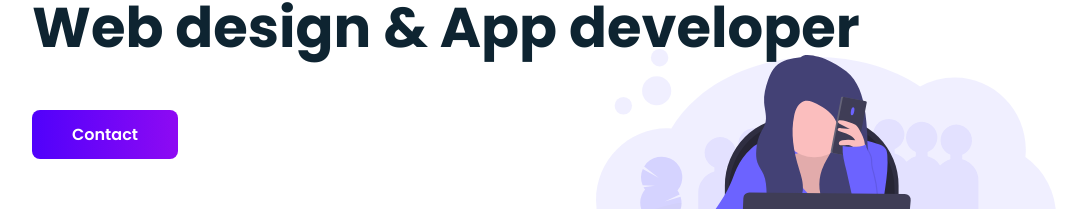
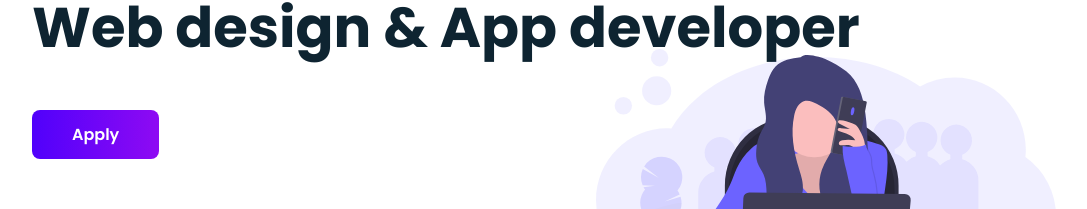
Before and after one commit to karthickraja432001/karthick, a plain HTML site: page karthick/index.html in a window 1280 px wide. Shown: the part 368-577 px from the top of the page, without its empty margins (96-1183 px from the left). Drawn offline with nearby package versions, Linux system fonts and the light colour scheme; a web font is replaced by a local one.

Commit message:
index.html

```diff
--- a/karthick/index.html
+++ b/karthick/index.html
@@ -57,7 +57,7 @@
             Hi, <br />I'm <spa class="home_title-color">KARTHICKRAJA RAMESH</spa
             ><br />Web design & App developer
           </h1>
-          <a href="https://docs.google.com/forms/d/1jVF0uIx6FtSdHrDhWrOKmnVIQ6sFOmn5CBE5_vpNDVI/edit"contact" class="button"> Contact</a>
+          <a href="https://docs.google.com/forms/d/1jVF0uIx6FtSdHrDhWrOKmnVIQ6sFOmn5CBE5_vpNDVI/edit"Apply" class="button"> Apply</a>
         </div>
 
         <div class="home_social">
```
